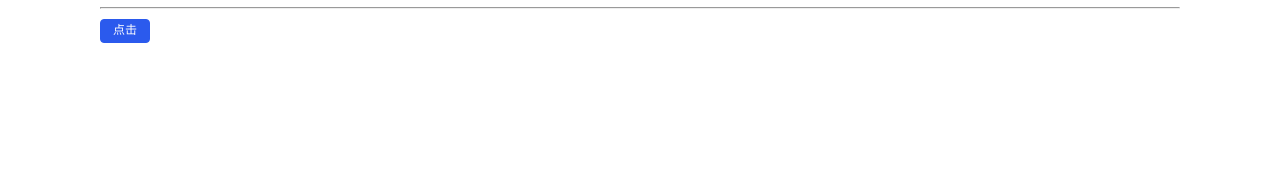
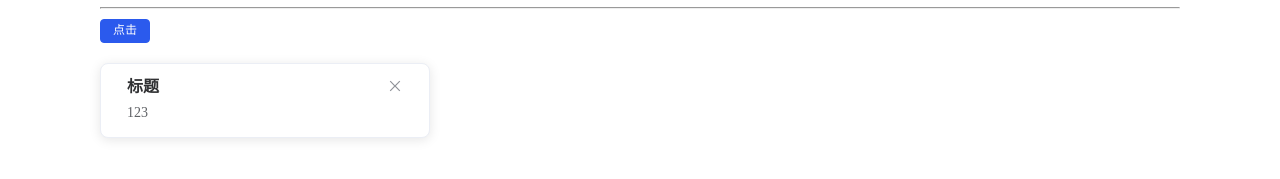
Before and after one commit to WebZ66/yk-design, a Vue app in the folder yk-design-ui/: page /test in a window 1280 px wide. Shown: the part 149-328 px from the top of the page. Built offline with nearby package versions, Linux system fonts and the light colour scheme.

Commit message:
feat:完成notification基础样式内容搭建

```diff
--- a/yk-design-ui/src/components/icon/src/YkIcon.vue
+++ b/yk-design-ui/src/components/icon/src/YkIcon.vue
@@ -7,6 +7,7 @@
 <script setup lang="ts">
 import { ref, reactive } from 'vue'
 import type { IIconProp } from './type'
+import '../style/index'
 defineOptions({
   name: 'YkIcon',
 })
@@ -15,12 +16,3 @@ const props = withDefaults(defineProps<IIconProp>(), {
   color: 'black',
 })
 </script>
-
-<style lang="scss" scoped>
-.yk-icon {
-  width: 1em;
-  height: 1em;
-  font-size: 16px;
-  vertical-align: -0.15em;
-}
-</style>
--- /dev/null
+++ b/yk-design-ui/src/components/icon/style/index.scss
@@ -0,0 +1,6 @@
+.yk-icon {
+  width: 1em;
+  height: 1em;
+  font-size: 16px;
+  vertical-align: -0.15em;
+}
--- /dev/null
+++ b/yk-design-ui/src/components/icon/style/index.ts
@@ -0,0 +1 @@
+import './index.scss'
--- a/yk-design-ui/src/components/message/style/message.scss
+++ b/yk-design-ui/src/components/message/style/message.scss
@@ -10,8 +10,7 @@
   background-color: #edf2fc;
   transition:
     opacity 0.3s,
-    transform 0.4s,
-    top 0.4s;
+    transform 0.4s;
   overflow: hidden;
   padding: 15px 15px 15px 20px;
   display: flex;
@@ -61,4 +60,10 @@
     position: absolute;
     right: 15px;
   }
+
+  &.fade-up-enter-from,
+  &.fade-up-leave-to {
+    opacity: 0;
+    transform: translate(-50%, -100%);
+  }
 }
--- /dev/null
+++ b/yk-design-ui/src/components/notification/src/notification.ts
@@ -0,0 +1,80 @@
+import type { VNode, ComponentInternalInstance, Ref } from 'vue'
+
+export const NotificationTypes = [
+  'info',
+  'success',
+  'warning',
+  'danger',
+] as const
+
+export type NotificationType = (typeof NotificationTypes)[number]
+
+export const NotificationPositions = [
+  'top-right',
+  'top-left',
+  'bottom-right',
+  'bottom-left',
+] as const
+
+export type NotificationPosition = (typeof NotificationPositions)[number]
+
+export interface NotificationProps {
+  title: string
+  id: string
+  zIndex: number
+  position: NotificationPosition
+  type?: NotificationType | 'error'
+  message?: string | VNode
+  duration?: number
+  showClose?: boolean
+  offset?: number
+  transitionName?: string
+  icon?: string
+  onClick?(): void
+  onClose?(): void
+  onDestroy(): void
+}
+
+export interface NotificationHandler {
+  close(): void
+}
+
+export interface NotificationInstance {
+  id: string
+  vnode: VNode
+  vm: ComponentInternalInstance
+  props: NotificationProps
+  handler: NotificationHandler
+}
+
+export type CreateNotificationProps = Omit<
+  NotificationProps,
+  'onDestroy' | 'id' | 'zIndex'
+>
+
+export type NotificationOptions = Partial<Omit<NotificationProps, 'id'>>
+
+export type NotificationParams = string | VNode
+
+export type NotificationFn = {
+  (props: NotificationParams): NotificationHandler
+  closeAll(type?: NotificationType): void
+}
+
+/* 返回close方法 */
+export type NotificationTypeFn = (
+  props: NotificationParams
+) => NotificationHandler
+
+/* 通过method.success 调用 */
+export interface Notification extends NotificationFn {
+  success: NotificationTypeFn
+  warning: NotificationTypeFn
+  info: NotificationTypeFn
+  danger: NotificationTypeFn
+}
+
+export interface NotificationTypeComInstance {
+  close(): void
+  bottomOffset: Ref<number>
+}
--- /dev/null
+++ b/yk-design-ui/src/components/notification/src/notification.vue
@@ -0,0 +1,119 @@
+<template>
+  <Transition
+    :name="transitionName"
+    @enter="handleEnter"
+    @after-leave="!visible && onDestroy()"
+  >
+    <div
+      v-show="visible"
+      ref="notifyRef"
+      :class="{
+        'yk-notification': true,
+        [`yk-notification--${type}`]: type,
+        'is-close': showClose,
+      }"
+      role="alert"
+      :style="customStyle"
+    >
+      <YkIcon
+        v-if="type"
+        :class="bem('icon')"
+        :name="iconName"
+        :color="iconColor"
+      ></YkIcon>
+      <div :class="bem('text')">
+        <div :class="bem('title')">{{ title }}</div>
+        <div :class="bem('content')">
+          <slot>
+            <RenderVnode v-if="message" :vNode="message" />
+          </slot>
+        </div>
+      </div>
+      <YkIcon
+        class="yk-notification__icon--close"
+        v-if="showClose"
+        name="cha"
+        color="#909399"
+        @click="close"
+      ></YkIcon>
+    </div>
+  </Transition>
+</template>
+<script setup lang="ts">
+import { ref, onMounted, watch, computed } from 'vue'
+import { createCssScope } from '@/utils/bem'
+import type {
+  NotificationProps,
+  NotificationTypeComInstance,
+} from './notification'
+import { iconNameMap } from '@/utils/shape'
+import { RenderVnode } from '@/utils/renderVnode'
+import { YkIcon } from '@/components/icon/src/index'
+import { useOffset } from '@/hooks'
+
+import '../style/index'
+
+const bem = createCssScope('notification')
+
+defineOptions({ name: 'YkNotification' })
+
+const props = withDefaults(defineProps<NotificationProps>(), {
+  message: '123',
+  duration: 0,
+  offset: 20,
+  transitionName: 'fade',
+  showClose: true,
+})
+const iconName = computed(() => props.type && iconNameMap[props.type].name)
+const iconColor = computed(() => props.type && iconNameMap[props.type].color)
+const customStyle = computed(() => {
+  return { top: topOffset.value + 'px' }
+})
+
+const visible = ref(false)
+const notifyRef = ref<HTMLDivElement>()
+
+/* 计算偏移量 */
+//容器高度
+const boxHeight = ref(0)
+function handleEnter() {
+  boxHeight.value = notifyRef.value!.getBoundingClientRect().height
+}
+watch(visible, (val) => {
+  //这步是可以省略的，使得退出动画更加丝滑
+  if (!val) {
+    boxHeight.value = -props.offset
+  }
+})
+
+const { topOffset, bottomOffset } = useOffset({
+  offset: props.offset,
+  boxHeight,
+  getLastBottomOffset: () => 0,
+})
+
+//自动关闭
+let timer: any
+function startTimer() {
+  //持续时间为0，无法自动关闭
+  if (props.duration === 0) return
+  timer = setTimeout(close, props.duration)
+}
+function clearTimer() {
+  clearTimeout(timer)
+}
+
+function close() {
+  visible.value = false
+  clearTimer()
+}
+onMounted(() => {
+  visible.value = true
+  startTimer()
+})
+
+defineExpose<NotificationTypeComInstance>({
+  close,
+  bottomOffset,
+})
+</script>
--- /dev/null
+++ b/yk-design-ui/src/components/notification/style/index.ts
@@ -0,0 +1 @@
+import './notification.scss'
--- /dev/null
+++ b/yk-design-ui/src/components/notification/style/notification.scss
@@ -0,0 +1,48 @@
+.yk-notification {
+  display: flex;
+  width: 330px;
+  padding: 14px 26px 14px 13px;
+  border-radius: 8px;
+  box-sizing: border-box;
+  border: 1px solid #ebeef5;
+  position: fixed;
+  background-color: #fff;
+  box-shadow: 0 2px 12px 0 rgba(0, 0, 0, .1);
+  transition: opacity .3s, transform .3s, left .3s, right .3s, top .4s, bottom .3s;
+  overflow: hidden;
+  position: relative;
+
+  &__icon {
+    font-size: 20px;
+  }
+
+  &__text {
+    margin-left: 13px;
+    margin-right: 8px;
+
+    .yk-notification__title {
+      font-weight: 700;
+      font-size: 16px;
+      color: #303133;
+      margin: 0;
+      font-weight: bold;
+    }
+
+    .yk-notification__content {
+      font-size: 14px;
+      line-height: 21px;
+      margin: 6px 0 0;
+      color: #606266;
+      text-align: justify;
+    }
+  }
+
+  .yk-icon.yk-notification__icon--close {
+    position: absolute;
+    right: 26px;
+    cursor: pointer;
+
+    &:hover {}
+  }
+
+}
--- a/yk-design-ui/src/views/Test/index.vue
+++ b/yk-design-ui/src/views/Test/index.vue
@@ -9,18 +9,17 @@
         :value="item.value"
       ></YkOption>
     </YkSelect>
-
     <hr />
-
     <YkButton @click="handleClick">点击</YkButton>
+    <YkNotification title="标题"></YkNotification>
   </div>
 </template>
 
 <script setup lang="ts">
 import YkSelect from '@/components/select/src/select.vue'
 import YkOption from '@/components/select/src/option.vue'
-import YkMessage from '@/components/message/src/message.vue'
 import message from '@/components/message/src/methods'
+import YkNotification from '@/components/notification/src/notification.vue'
 import { ref, reactive, isRef, onMounted, h, render } from 'vue'
 const inputValue = ref('')
 
```
